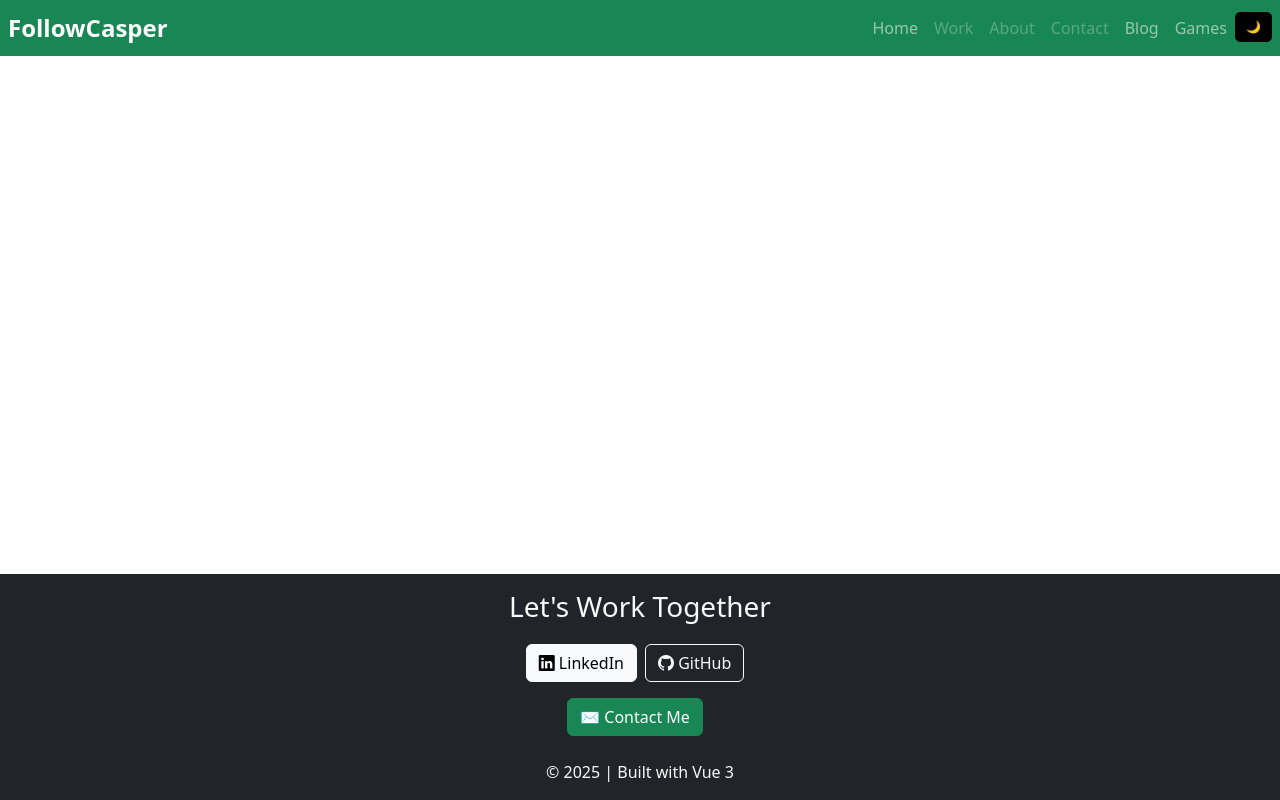
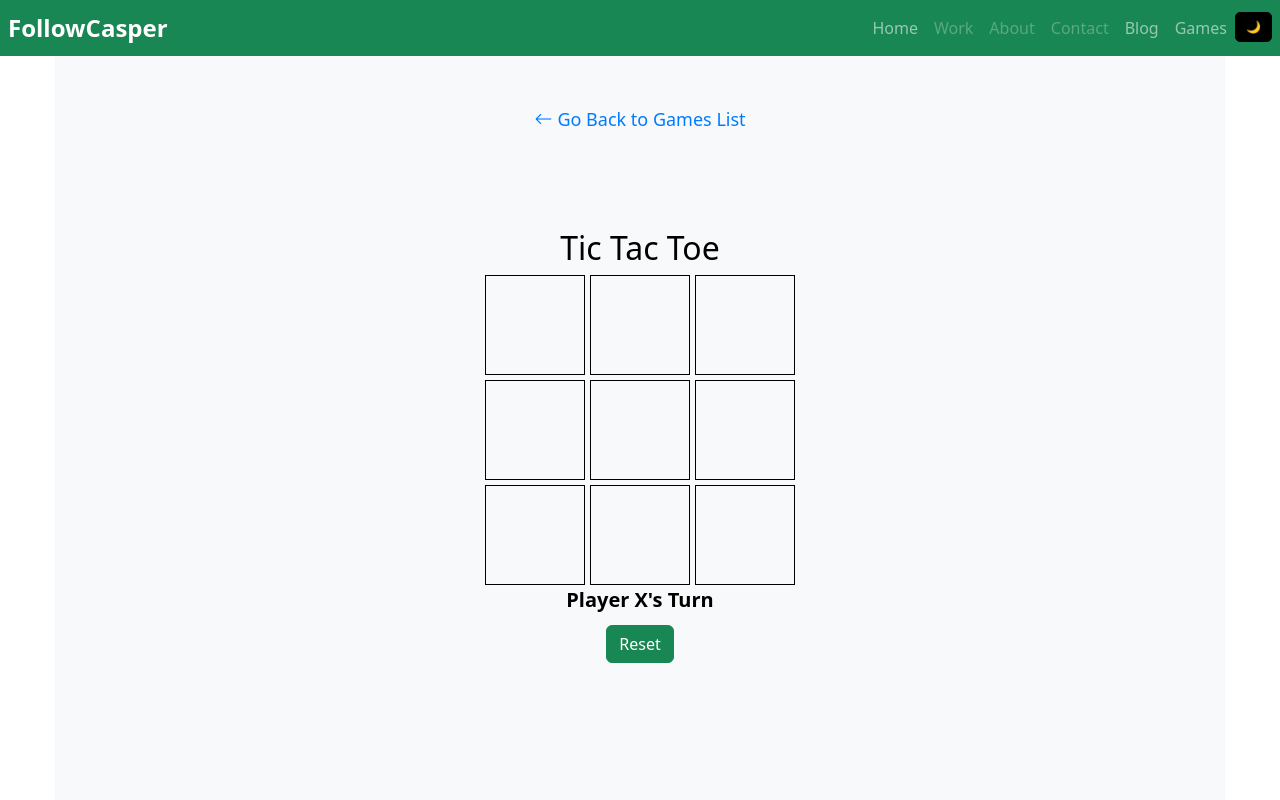
Before and after one commit to Caspec/Followcasperv2, a Vue app: page /games/tic-tac-toe in a window 1280 px wide. Shown: the top 800 px of the page. Built offline with nearby package versions, Linux system fonts and the light colour scheme.

Commit message:
feat: add tic tac toe game

```diff
--- a/src/assets/main.css
+++ b/src/assets/main.css
@@ -34,6 +34,14 @@ body.dark-mode .blog-intro {
   color: #000;
 }
 
+.games {
+  color: #333;
+}
+
+.games-intro {
+  color: #000;
+}
+
 .modal-body {
   color: #000;
 }
@@ -42,3 +50,20 @@ body.dark-mode .blog-intro {
   background-color: #f8f9fa;
   color: #000;
 }
+
+.go-back-arrow {
+  display: inline-flex;
+  align-items: center;
+  font-size: 18px;
+  color: #007bff;
+  text-decoration: none;
+  margin-top: 10px;
+}
+
+.go-back-arrow i {
+  margin-right: 5px;
+}
+
+.go-back-arrow:hover {
+  text-decoration: underline;
+}
--- /dev/null
+++ b/src/components/games/TicTacToe/TicTacToe.vue
@@ -0,0 +1,94 @@
+<template>
+  <div class="game-container mt-5">
+    <div class="my-5">
+      <router-link
+        :to="{
+          path: '/games',
+          query: $route.query,
+        }"
+        class="go-back-arrow"
+      >
+        <i class="bi bi-arrow-left"></i> Go Back to Games List
+      </router-link>
+    </div>
+    <div class="mt-5 text-center">
+      <h2>Tic Tac Toe</h2>
+      <Board :cells="cells" @cell-click="handleCellClick" />
+      <p class="turn-indicator">
+        {{
+          winner ? `${winner} wins!` : isDraw ? "It's a draw!" : `Player ${currentPlayer}'s Turn`
+        }}
+      </p>
+      <button class="btn btn-success" @click="resetGame">Reset</button>
+    </div>
+  </div>
+</template>
+
+<script setup lang="ts">
+import { ref, computed } from 'vue';
+import Board from './TicTacToeBoard.vue';
+
+const cells = ref(Array(9).fill(null));
+const currentPlayer = ref('X');
+const winner = ref<string | null>(null);
+const isDraw = computed(() => !winner.value && cells.value.every((cell) => cell !== null));
+
+const checkWinner = () => {
+  const winPatterns = [
+    [0, 1, 2],
+    [3, 4, 5],
+    [6, 7, 8],
+    [0, 3, 6],
+    [1, 4, 7],
+    [2, 5, 8],
+    [0, 4, 8],
+    [2, 4, 6],
+  ];
+  for (const pattern of winPatterns) {
+    const [a, b, c] = pattern;
+    if (cells.value[a] && cells.value[a] === cells.value[b] && cells.value[a] === cells.value[c]) {
+      return cells.value[a];
+    }
+  }
+  return null;
+};
+
+const handleCellClick = (index: number) => {
+  if (!cells.value[index] && !winner.value) {
+    cells.value[index] = currentPlayer.value;
+    winner.value = checkWinner();
+    currentPlayer.value = currentPlayer.value === 'X' ? 'O' : 'X';
+  }
+};
+
+const resetGame = () => {
+  cells.value = Array(9).fill(null);
+  currentPlayer.value = 'X';
+  winner.value = null;
+};
+</script>
+
+<style scoped>
+.game-container {
+  background-color: #f8f9fa;
+  color: #000;
+  display: flex;
+  flex-direction: column;
+  align-items: center;
+  justify-content: flex-start;
+  min-height: 1000px;
+}
+
+.winner-message {
+  height: 24px;
+  line-height: 24px;
+  min-height: 24px;
+}
+
+.turn-indicator {
+  font-size: 20px;
+  font-weight: bold;
+  margin-bottom: 10px;
+  min-height: 24px;
+}
+</style>
--- /dev/null
+++ b/src/components/games/TicTacToe/TicTacToeBoard.vue
@@ -0,0 +1,25 @@
+<template>
+  <div class="board">
+    <Cell
+      v-for="(cell, index) in cells"
+      :key="index"
+      :value="cell"
+      @click="() => $emit('cell-click', index)"
+    />
+  </div>
+</template>
+
+<script setup lang="ts">
+import Cell from './TicTacToeCell.vue';
+defineProps<{ cells: (string | null)[] }>();
+</script>
+
+<style scoped>
+.board {
+  display: grid;
+  grid-template-columns: repeat(3, 100px);
+  gap: 5px;
+  justify-content: center;
+  align-items: center;
+}
+</style>
--- /dev/null
+++ b/src/components/games/TicTacToe/TicTacToeCell.vue
@@ -0,0 +1,20 @@
+<template>
+  <div class="cell" @click="$emit('click')">{{ value }}</div>
+</template>
+
+<script setup lang="ts">
+defineProps<{ value: string | null }>();
+</script>
+
+<style scoped>
+.cell {
+  width: 100px;
+  height: 100px;
+  display: flex;
+  align-items: center;
+  justify-content: center;
+  font-size: 2rem;
+  border: 1px solid black;
+  cursor: pointer;
+}
+</style>
--- a/src/content/games.ts
+++ b/src/content/games.ts
@@ -13,9 +13,9 @@ export const games: Games[] = [
   {
     id: 1,
     title: 'Tic Tac Toe',
-    date: '2025-03-19',
-    description: 'This is my first game',
-    slug: 'my-first-game',
+    date: '2025-03-29',
+    description: 'This is my first game of tic tac toe',
+    slug: 'tic-tac-toe',
     imageHero: 'image1.jpg',
     tags: ['TicTacToe', 'Game'],
   },
--- a/src/router/index.ts
+++ b/src/router/index.ts
@@ -24,6 +24,11 @@ const router = createRouter({
       name: 'games',
       component: () => import('@/views/GamesView.vue'),
     },
+    {
+      path: '/games/tic-tac-toe',
+      name: 'games/tic-tac-toe',
+      component: () => import('@/components/games/TicTacToe/TicTacToe.vue'),
+    },
   ],
 });
 
--- a/src/views/BlogPostView.vue
+++ b/src/views/BlogPostView.vue
@@ -57,22 +57,3 @@ onMounted(() => {
   post.value = foundPost || null;
 });
 </script>
-
-<style scoped>
-.go-back-arrow {
-  display: inline-flex;
-  align-items: center;
-  font-size: 18px;
-  color: #007bff;
-  text-decoration: none;
-  margin-top: 10px;
-}
-
-.go-back-arrow i {
-  margin-right: 5px;
-}
-
-.go-back-arrow:hover {
-  text-decoration: underline;
-}
-</style>
--- a/src/views/GamesView.vue
+++ b/src/views/GamesView.vue
@@ -8,7 +8,6 @@
       </p>
 
       <div class="my-3">
-        <h3>Latest Games</h3>
         <div v-for="game in games" :key="game.id" class="games-section mt-3">
           <router-link :to="getGameLink(game.slug)" class="game-link">
             <div class="game-content">
```
